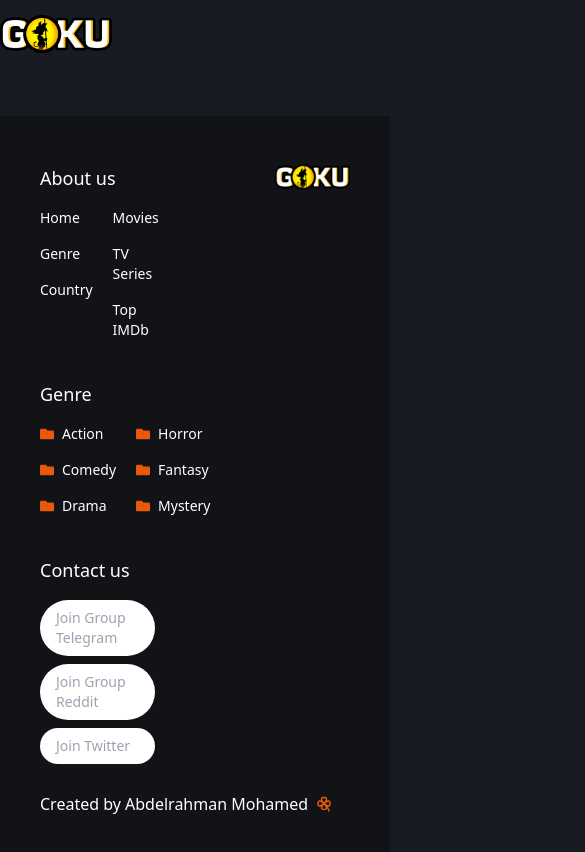
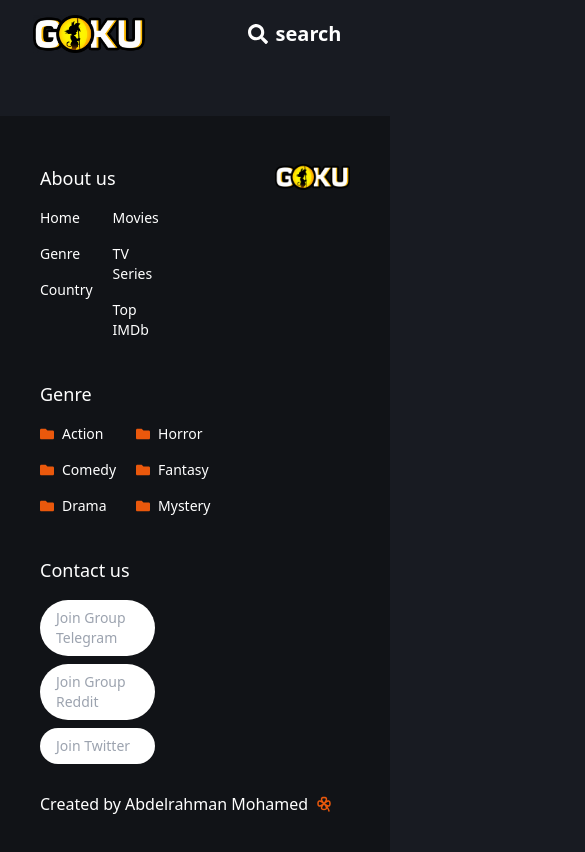
Before and after one commit to AbdoMohamed23/Movies-Goku, a React (Create React App) app: page / in a window 390 px wide. Shown: the top 852 px of the page, 585 px wide, since content can reach past the window. Built offline with nearby package versions, Linux system fonts and the light colour scheme; no server answers.

Commit message:
second commit

```diff
--- a/src/components/Header.jsx
+++ b/src/components/Header.jsx
@@ -6,7 +6,7 @@ import { FaSearch } from "react-icons/fa";
 const Header = () => {
     return (
         <header className="py-3 text-white">
-            <div className='w-[1400px] mx-auto'>
+            <div className='w-10/12 md:w-[1400px] mx-auto'>
                 <div className="flex justify-between items-center">
                     <div className="flex justify-end items-center gap-4">
                         <Link to="/"><img src={Logo} className="w-28" alt='...' /></Link>
```
